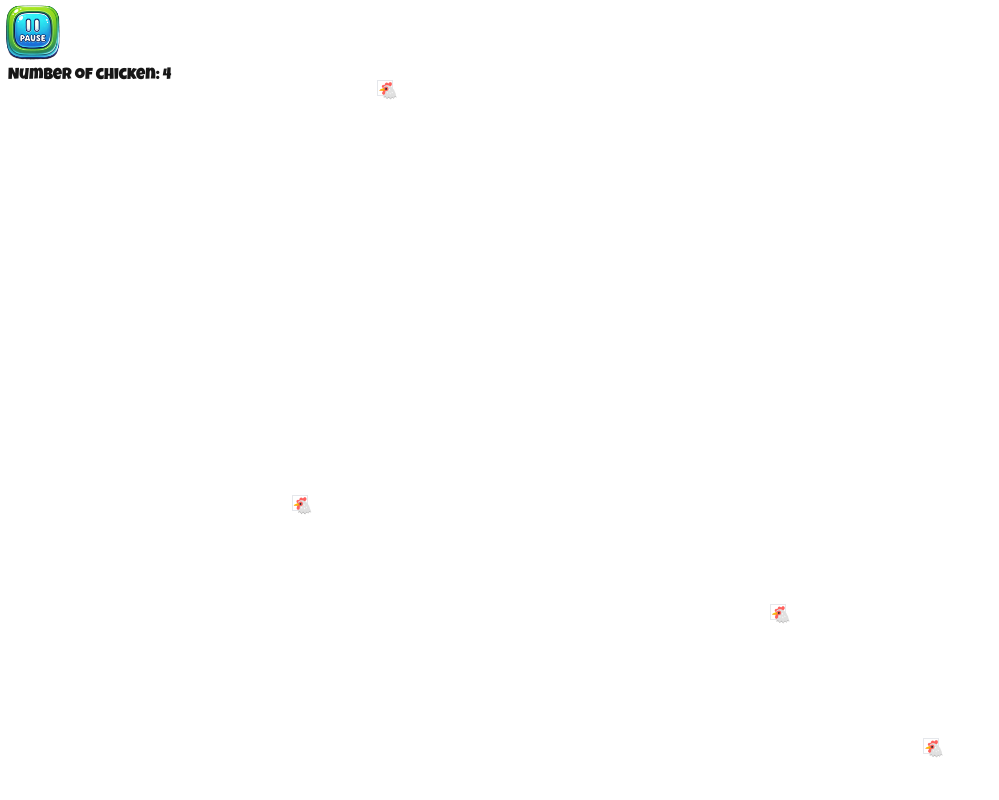
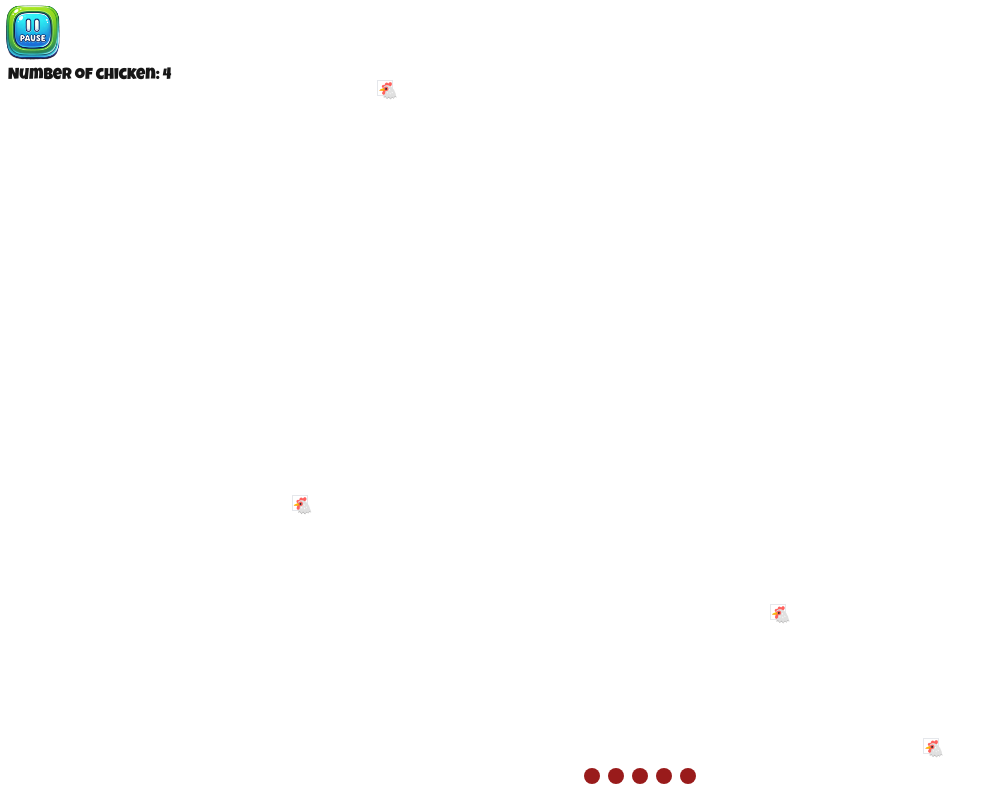
Before and after one commit to Chigga-Solutions/Cock-Down-Shooter, a Next.js app: page /play in a window 1280 px wide. Shown: the whole page, without its empty margins (0-999 px from the left). Built offline with nearby package versions, Linux system fonts and the light colour scheme.

Commit message:
add bullets

```diff
--- a/src/app/play/page.tsx
+++ b/src/app/play/page.tsx
@@ -16,7 +16,7 @@ export default function Play() {
   /* Game-global states */
   const [paused, setPaused] = useState(false);
   const [chicken, setChickens] = useState<LivingChicken[]>([]);
-
+  const [bullets, setBullets] = useState(10);
   function pauseGame() {
     setPaused(true);
     console.log('[Game] Paused');
@@ -102,13 +102,34 @@ export default function Play() {
     });
 
     document.addEventListener('click', e => {
-      const clientRect = new DOMRect(e.clientX - (CLICK_RANGE / 2), e.clientY - (CLICK_RANGE / 2), CLICK_RANGE, CLICK_RANGE);
-      for (const element of document.getElementsByClassName('cocked')) {
-        if (areOverlapped(clientRect, element.getBoundingClientRect())) {
-          element.classList.add('bg-red-500');
+      setBullets(prevBullets => {
+        if(prevBullets > 0) {
+          const clientRect = new DOMRect(
+            e.clientX - (CLICK_RANGE / 2),
+            e.clientY - (CLICK_RANGE / 2),
+            CLICK_RANGE,
+            CLICK_RANGE
+          );
+
+          for (const element of document.getElementsByClassName('cocked')) {
+            if (areOverlapped(clientRect, element.getBoundingClientRect())) {
+              element.classList.add('bg-red-500');
+            }
+          }
+          return prevBullets - 1;
+        } else {
+          //console.log('out of ammo');
+          return prevBullets;
         }
+      });
+    });
+
+    document.addEventListener('keydown', (e) => {
+      if (e.code === 'Space') {
+        setBullets(10);
+        //console.log("reloaded");
       }
-    })
+    });
 
     return () => {
       window.removeEventListener('resize', () => {});
@@ -130,6 +151,16 @@ export default function Play() {
         <h1>Number of chicken: {chicken.length}</h1>
       </div>
       {chicken.map((c) => c.chicken)}
+      <div className="fixed bottom-4 left-0 w-full flex justify-center">
+        <div className="flex space-x-2">
+          {Array.from({ length: bullets / 2 }).map((_, index) => (
+            <div key={`filled-${index}`} className="w-4 h-4  bg-red-800 rounded-full" />
+          ))}
+          {Array.from({ length: 5 - bullets/2 }).map((_, index) => (
+            <div key={`empty-${index}`} className="w-4 h-4 rounded-full" />
+          ))}
+        </div>
+      </div>
     </main>
   );
 }
```
